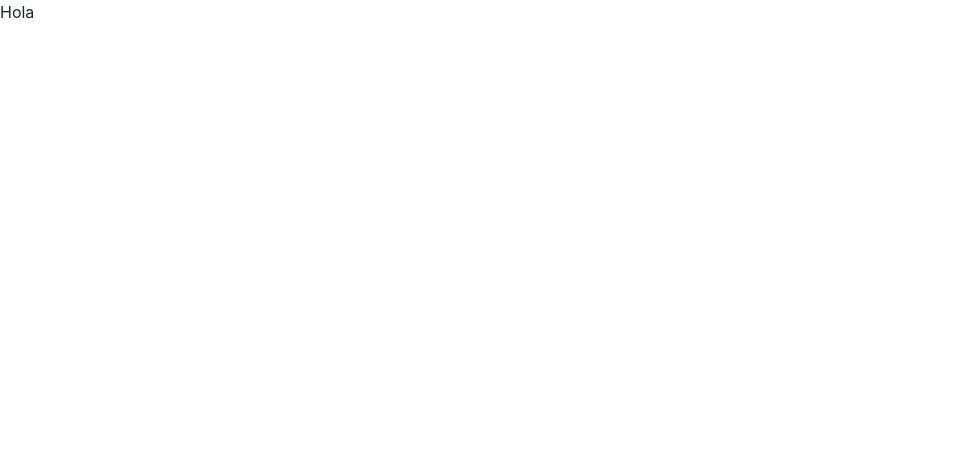
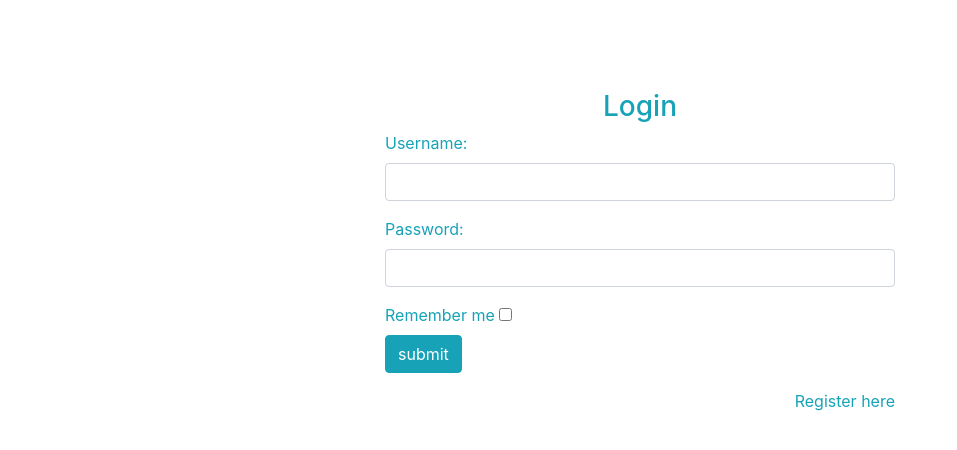
Before and after one commit to cerre5/ProjectAngular, an Angular app: page / in a window 1280 px wide. Shown: the top 450 px of the page, without its empty margins (0-957 px from the left). Built offline with nearby package versions, Linux system fonts and the light colour scheme.

Commit message:
Commit routing i 2 componenets
login component i main page amb els testos

```diff
--- a/src/app/app.component.html
+++ b/src/app/app.component.html
@@ -1 +1 @@
-<p> Hola <p>
+<app-login></app-login>
--- /dev/null
+++ b/src/app/login/login.component.html
@@ -0,0 +1,29 @@
+    <div id="login">
+        <h3 class="text-center text-white pt-5">Login form</h3>
+        <div class="container">
+            <div id="login-row" class="row justify-content-center align-items-center">
+                <div id="login-column" class="col-md-6">
+                    <div id="login-box" class="col-md-12">
+                        <form id="login-form" class="form" action="" method="post">
+                            <h3 class="text-center text-info">Login</h3>
+                            <div class="form-group">
+                                <label for="username" class="text-info">Username:</label><br>
+                                <input type="text" name="username" id="username" class="form-control">
+                            </div>
+                            <div class="form-group">
+                                <label for="password" class="text-info">Password:</label><br>
+                                <input type="text" name="password" id="password" class="form-control">
+                            </div>
+                            <div class="form-group">
+                                <label for="remember-me" class="text-info"><span>Remember me</span> <span><input id="remember-me" name="remember-me" type="checkbox"></span></label><br>
+                                <input type="submit" name="submit" class="btn btn-info btn-md" value="submit">
+                            </div>
+                            <div id="register-link" class="text-right">
+                                <a href="#" class="text-info">Register here</a>
+                            </div>
+                        </form>
+                    </div>
+                </div>
+            </div>
+        </div>
+    </div>
--- /dev/null
+++ b/src/app/login/login.component.ts
@@ -0,0 +1,15 @@
+import { Component, OnInit } from '@angular/core';
+
+@Component({
+  selector: 'app-login',
+  templateUrl: './login.component.html',
+  styleUrls: ['./login.component.css']
+})
+export class LoginComponent implements OnInit {
+
+  constructor() { }
+
+  ngOnInit() {
+  }
+
+}
--- /dev/null
+++ b/src/app/main-page/main-page.component.html
@@ -0,0 +1,8 @@
+<div class="container h-100 d-flex justify-content-center">
+    <div class="jumbotron my-auto mx-1">
+      <h1 class="display-3">Reaction time</h1>
+    </div>
+    <div class="jumbotron my-auto mx-1">
+        <h1 class="display-3">Typing Test</h1>
+      </div>
+ </div>
--- /dev/null
+++ b/src/app/main-page/main-page.component.ts
@@ -0,0 +1,15 @@
+import { Component, OnInit } from '@angular/core';
+
+@Component({
+  selector: 'app-main-page',
+  templateUrl: './main-page.component.html',
+  styleUrls: ['./main-page.component.css']
+})
+export class MainPageComponent implements OnInit {
+
+  constructor() { }
+
+  ngOnInit() {
+  }
+
+}
--- a/src/index.html
+++ b/src/index.html
@@ -1,6 +1,9 @@
 <!doctype html>
 <html lang="en">
 <head>
+  <style>html, body {
+    height: 100%;
+}</style>
   <meta charset="utf-8">
   <title>MADapp</title>
   <base href="/">
```
Also changed, not shown: src/app/app.module.ts (+7 -2 lines), src/app/login/login.component.css (added), src/app/main-page/main-page.component.css (added), 2 other files (tests, documents, lock files or other folders).
